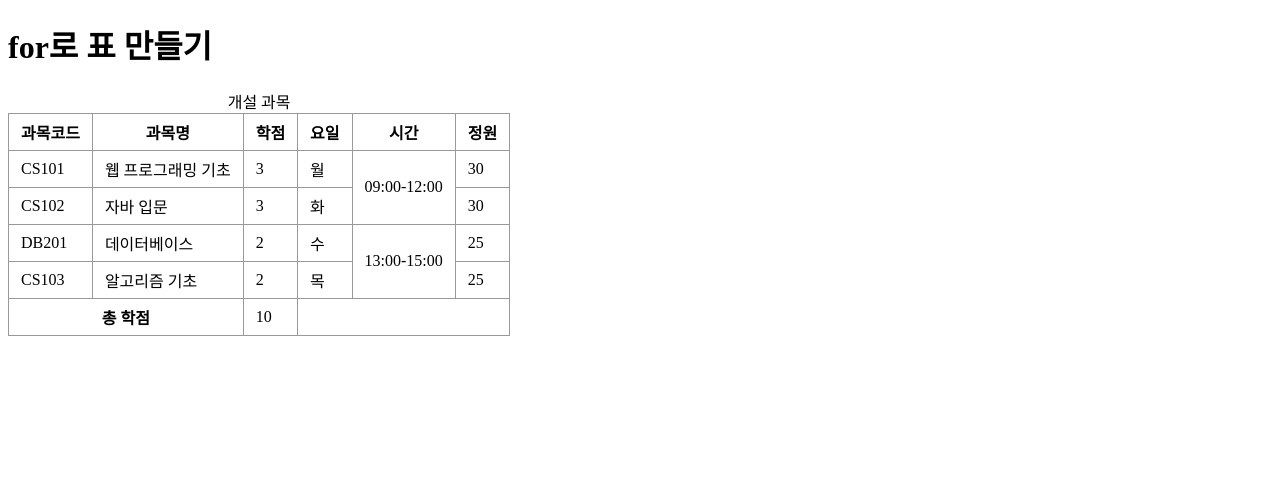
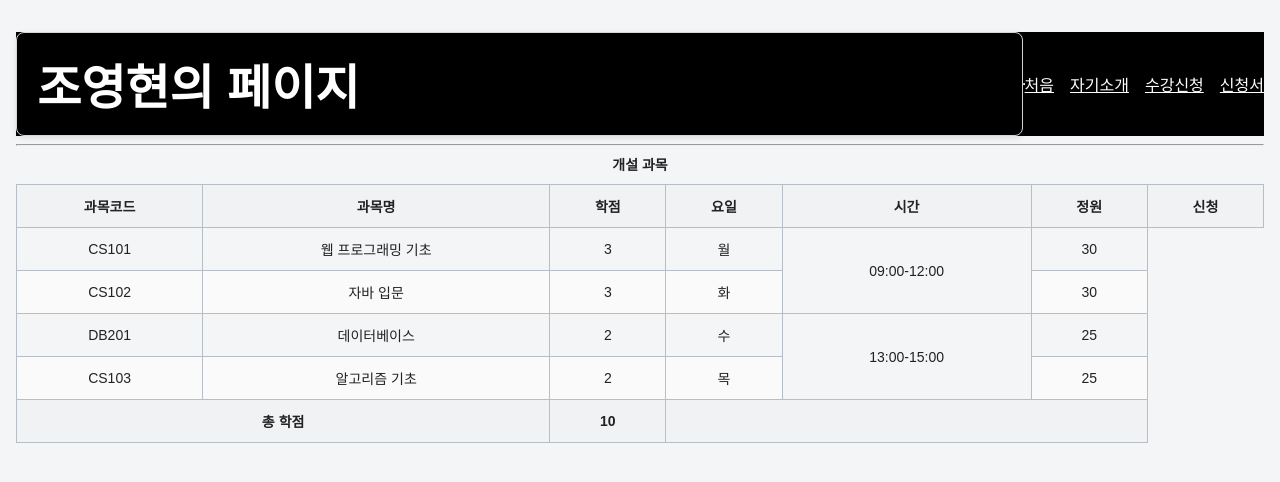
Before and after one commit to yhjo1004g/my-site, a plain HTML site: page table.html in a window 1280 px wide. Drawn offline with Linux system fonts and the light colour scheme.

Commit message:
im use cheating

```diff
--- a/css/table.css
+++ b/css/table.css
@@ -1,7 +1,146 @@
-table {
+/* css/style.css */
+
+* {
+  box-sizing: border-box;
+}
+
+body {
+  margin: 0;
+  padding: 32px 16px;
+  background: #f3f5f7;
+  color: #222;
+  font-family: Arial, "Malgun Gothic", sans-serif;
+}
+
+.site {
+  width: min(900px, 100%);
+  margin: 0 auto;
+  background: #fff;
+  border: 1px solid #d5dbe1;
+}
+
+.site-header {
+  padding: 18px 24px;
+  color: #fff;
+  background: #2c4054;
+}
+
+.site-header h1 {
+  margin: 0 0 12px;
+  font-size: 21px;
+}
+
+.site-header nav {
+  display: flex;
+  flex-wrap: wrap;
+  gap: 16px;
+}
+
+.site-header a {
+  color: #fff;
+  font-size: 13px;
+  text-decoration: none;
+}
+
+main {
+  padding: 28px 24px 36px;
+}
+
+main h2 {
+  margin: 0 0 18px;
+  font-size: 19px;
+}
+
+.course-table {
+  width: 100%;
   border-collapse: collapse;
+  table-layout: auto;
+  text-align: center;
+  font-size: 14px;
 }
-th, td {
-  border: 1px solid #999;
-  padding: 6px 12px;
+
+.course-table caption {
+  padding: 0 0 10px;
+  font-weight: bold;
 }
+
+.course-table th,
+.course-table td {
+  border: 1px solid #b8bec5;
+  padding: 11px 8px;
+  vertical-align: middle;
+}
+
+.course-table thead th {
+  background: #f0f2f4;
+  font-weight: bold;
+}
+
+.course-table tbody tr:nth-child(even) {
+  background: #fafafa;
+}
+
+.course-table .num {
+  text-align: center;
+}
+
+.course-table tfoot th,
+.course-table tfoot td {
+  background: #f0f2f4;
+  font-weight: bold;
+}
+
+footer {
+  padding: 14px 24px;
+  border-top: 1px solid #ddd;
+  color: #666;
+  font-size: 12px;
+}
+
+@media (max-width: 620px) {
+  main {
+    padding: 20px 10px;
+    overflow-x: auto;
+  }
+
+  .course-table {
+    min-width: 580px;
+  }
+}
+
+header {
+    display: flex;
+    justify-content: space-between;
+    align-items: center;
+    background: rgb(0, 0, 0);
+    color: rgb(255, 255, 255);
+}
+a {
+    color: white;
+}
+header h1 {
+    margin: 0;
+}
+nav ul {
+    display: flex; gap: 16px;
+    list-style: none; margin: 0; padding: 0;
+}
+main {
+    max-width: 800px; margin: 0 auto;
+    padding: 16px;
+}
+
+h1 {
+    font-size: 3rem;
+    align-items: center;
+    border-radius: 8px;
+    padding: 16px 20px;
+    box-shadow: 0 2px 6px rgb(0 0 0 / 10%);
+    flex: 1 1 200px;
+    border: 1px solid rgb(214, 214, 214);
+    display: flex;
+    justify-content: space-between;
+    width: 60%;
+    margin: 0 auto;
+    text-align: center;
+}
--- /dev/null
+++ b/gpt_course_table_project/gpt.css
@@ -0,0 +1,109 @@
+/* css/style.css */
+
+* {
+  box-sizing: border-box;
+}
+
+body {
+  margin: 0;
+  padding: 32px 16px;
+  background: #f3f5f7;
+  color: #222;
+  font-family: Arial, "Malgun Gothic", sans-serif;
+}
+
+.site {
+  width: min(900px, 100%);
+  margin: 0 auto;
+  background: #fff;
+  border: 1px solid #d5dbe1;
+}
+
+.site-header {
+  padding: 18px 24px;
+  color: #fff;
+  background: #2c4054;
+}
+
+.site-header h1 {
+  margin: 0 0 12px;
+  font-size: 21px;
+}
+
+.site-header nav {
+  display: flex;
+  flex-wrap: wrap;
+  gap: 16px;
+}
+
+.site-header a {
+  color: #fff;
+  font-size: 13px;
+  text-decoration: none;
+}
+
+main {
+  padding: 28px 24px 36px;
+}
+
+main h2 {
+  margin: 0 0 18px;
+  font-size: 19px;
+}
+
+.course-table {
+  width: 100%;
+  border-collapse: collapse;
+  table-layout: auto;
+  text-align: center;
+  font-size: 14px;
+}
+
+.course-table caption {
+  padding: 0 0 10px;
+  font-weight: bold;
+}
+
+.course-table th,
+.course-table td {
+  border: 1px solid #b8bec5;
+  padding: 11px 8px;
+  vertical-align: middle;
+}
+
+.course-table thead th {
+  background: #f0f2f4;
+  font-weight: bold;
+}
+
+.course-table tbody tr:nth-child(even) {
+  background: #fafafa;
+}
+
+.course-table .num {
+  text-align: center;
+}
+
+.course-table tfoot th,
+.course-table tfoot td {
+  background: #f0f2f4;
+  font-weight: bold;
+}
+
+footer {
+  padding: 14px 24px;
+  border-top: 1px solid #ddd;
+  color: #666;
+  font-size: 12px;
+}
+
+@media (max-width: 620px) {
+  main {
+    padding: 20px 10px;
+    overflow-x: auto;
+  }
+
+  .course-table {
+    min-width: 580px;
+  }
+}
--- a/js/table.js
+++ b/js/table.js
@@ -1,48 +1,73 @@
-const headers = [
-  "과목코드", "과목명", "학점",
-  "요일", "시간", "정원"
-];
+const headers = ["과목코드", "과목명", "학점", "요일", "시간", "정원", "신청"];
+
 const codes = ["CS101", "CS102", "DB201", "CS103"];
 const names = [
-  "웹 프로그래밍 기초", "자바 입문",
-  "데이터베이스", "알고리즘 기초"
+  "웹 프로그래밍 기초",
+  "자바 입문",
+  "데이터베이스",
+  "알고리즘 기초"
 ];
-const credits = [3, 3, 2, 2];
+const credits = [3,  3, 2, 2];
 const days = ["월", "화", "수", "목"];
-const times = ["09:00-12:00", "13:00-15:00"];
+const times = [
+  "09:00-12:00",
+  "09:00-12:00",
+  "13:00-15:00",
+  "13:00-15:00"
+];
 const capacities = [30, 30, 25, 25];
 
+function sumCredits(list) {
+  let total = 0;
+
+  for (let i = 0; i < list.length; i++) {
+    total += list[i];
+  }
+
+  return total;
+}
+
+function renderTable() {
   let tableHtml = '<table class="course-table">';
-tableHtml = tableHtml + "<caption>개설 과목</caption>";
 
-tableHtml = tableHtml + "<thead><tr>";
+  tableHtml += '<caption>개설 과목</caption>';
+
+  tableHtml += "<thead><tr>";
+
   for (let i = 0; i < headers.length; i++) {
-  tableHtml = tableHtml + "<th>" + headers[i] + "</th>";
+    tableHtml += "<th>" + headers[i] + "</th>";
   }
-tableHtml = tableHtml + "</tr></thead>";
 
-let total = 0;
-tableHtml = tableHtml + "<tbody>";
+  tableHtml += "</tr></thead>";
+
+  tableHtml += "<tbody>";
+
   for (let i = 0; i < codes.length; i++) {
-  tableHtml = tableHtml + "<tr>";
-  tableHtml = tableHtml + "<td>" + codes[i] + "</td>";
-  tableHtml = tableHtml + "<td>" + names[i] + "</td>";
-  tableHtml = tableHtml + '<td class="num">' + credits[i] + "</td>";
-  tableHtml = tableHtml + "<td>" + days[i] + "</td>";
+    tableHtml += "<tr>";
+    tableHtml += "<td>" + codes[i] + "</td>";
+    tableHtml += "<td>" + names[i] + "</td>";
+    tableHtml += '<td class="num">' + credits[i] + "</td>";
+    tableHtml += "<td>" + days[i] + "</td>";
 
     if (i % 2 === 0) {
-    tableHtml = tableHtml + '<td rowspan="2">' + times[i / 2] + "</td>";
+      tableHtml += '<td rowspan="2">' + times[i] + "</td>";
     }
 
-  tableHtml = tableHtml + '<td class="num">' + capacities[i] + "</td>";
-  tableHtml = tableHtml + "</tr>";
-  total = total + credits[i];
+    tableHtml += '<td class="num">' + capacities[i] + "</td>";
+    tableHtml += "</tr>";
   }
-tableHtml = tableHtml + "</tbody>";
 
-tableHtml = tableHtml + '<tfoot><tr><th colspan="2">총 학점</th>';
-tableHtml = tableHtml + '<td class="num">' + total + "</td>";
-tableHtml = tableHtml + '<td colspan="3"></td></tr></tfoot>';
+  tableHtml += "</tbody>";
 
-tableHtml = tableHtml + "</table>";
+  tableHtml += "<tfoot><tr>";
+  tableHtml += '<th colspan="2">총 학점</th>';
+  tableHtml += '<td class="num">' + sumCredits(credits) + "</td>";
+  tableHtml += '<td colspan="3"></td>';
+  tableHtml += "</tr></tfoot>";
+
+  tableHtml += "</table>";
+
   document.querySelector("#area").innerHTML = tableHtml;
+}
+
+renderTable();
--- a/table.html
+++ b/table.html
@@ -6,7 +6,19 @@
     <link rel="stylesheet" href="css/table.css">
 </head>
 <body>
-    <h1>for로 표 만들기</h1>
+    <header>
+        <h1>조영현의 페이지</h1>
+        <hr>
+        <nav>
+            <ul>
+                <li><a href="index.html">처음</a></li>
+                <li><a href="about.html">자기소개</a></li>
+                <li><a href="courses.html">수강신청</a></li>
+                <li><a href="table.html">신청서</a></li>
+            </ul>
+        </nav>
+    </header>
+    <hr>
     <div id="area"></div>
 
     <script src="js/table.js"></script>
```
Also changed, not shown: about.html (+1 -0 lines), courses.html (+2 -0 lines), gpt_course_table_project/gpt.html (added, +31 -0 lines), gpt_course_table_project/gpt.js (added, +86 -0 lines), index.html (+2 -0 lines), gpt_course_table_project/README.txt (added). Lines whose indentation alone changed are shown as unchanged.
